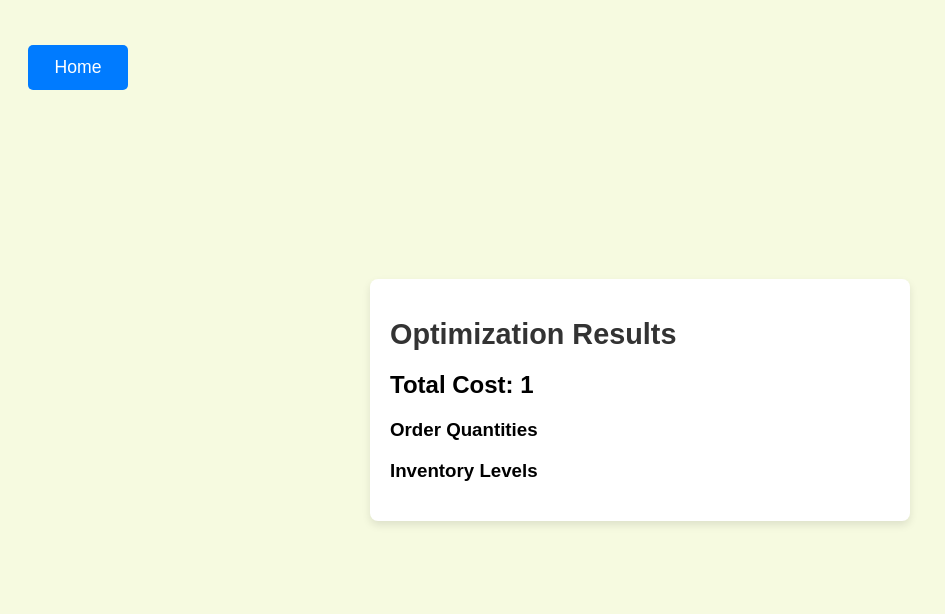
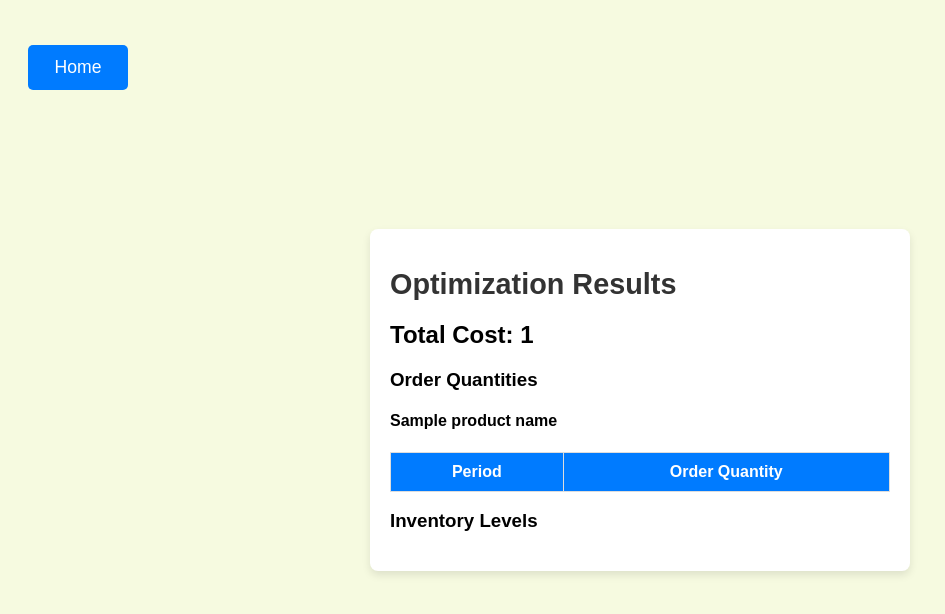
Before and after one commit to douaabousnina/operations-research-problems, a Flask app: template templates/PL3/result.html in a window 1280 px wide. Shown: the top 614 px of the page, without its empty margins (0-945 px from the left). Run offline with Flask 3, Linux system fonts and the light colour scheme; the template is opened without the code that fills it: most values are stand-ins (such as "Sample title", 1, 10 or a date in 2020); lists and menus that the app fills with data are empty.

Commit message:
plus presentable

```diff
--- a/templates/PL3/result.html
+++ b/templates/PL3/result.html
@@ -16,11 +16,28 @@
             <h2>Total Cost: {{ total_cost }}</h2>
 
             <h3>Order Quantities</h3>
-            <ul>
-                {% for (product, period), quantity in order_quantities.items() %}
-                {{ product_names[product] }}, Period {{ period }}: {{ quantity }}
+            <div>
+                {% for product_index in range(product_names | length) %}
+                <h4>{{ product_names[product_index] }}</h4>
+                <table border="1">
+                    <thead>
+                        <tr>
+                            <th>Period</th>
+                            <th>Order Quantity</th>
+                        </tr>
+                    </thead>
+                    <tbody>
+                        {% for (product, period), quantity in order_quantities.items() if product == product_index %}
+                        <tr>
+                            <td>{{ period }}</td>
+                            <td>{{ quantity }}</td>
+                        </tr>
+                        {% endfor %}
+                    </tbody>
+                </table>
                 {% endfor %}
-            </ul>
+            </div>
+
 
             <h3>Inventory Levels</h3>
             <ul>
```
